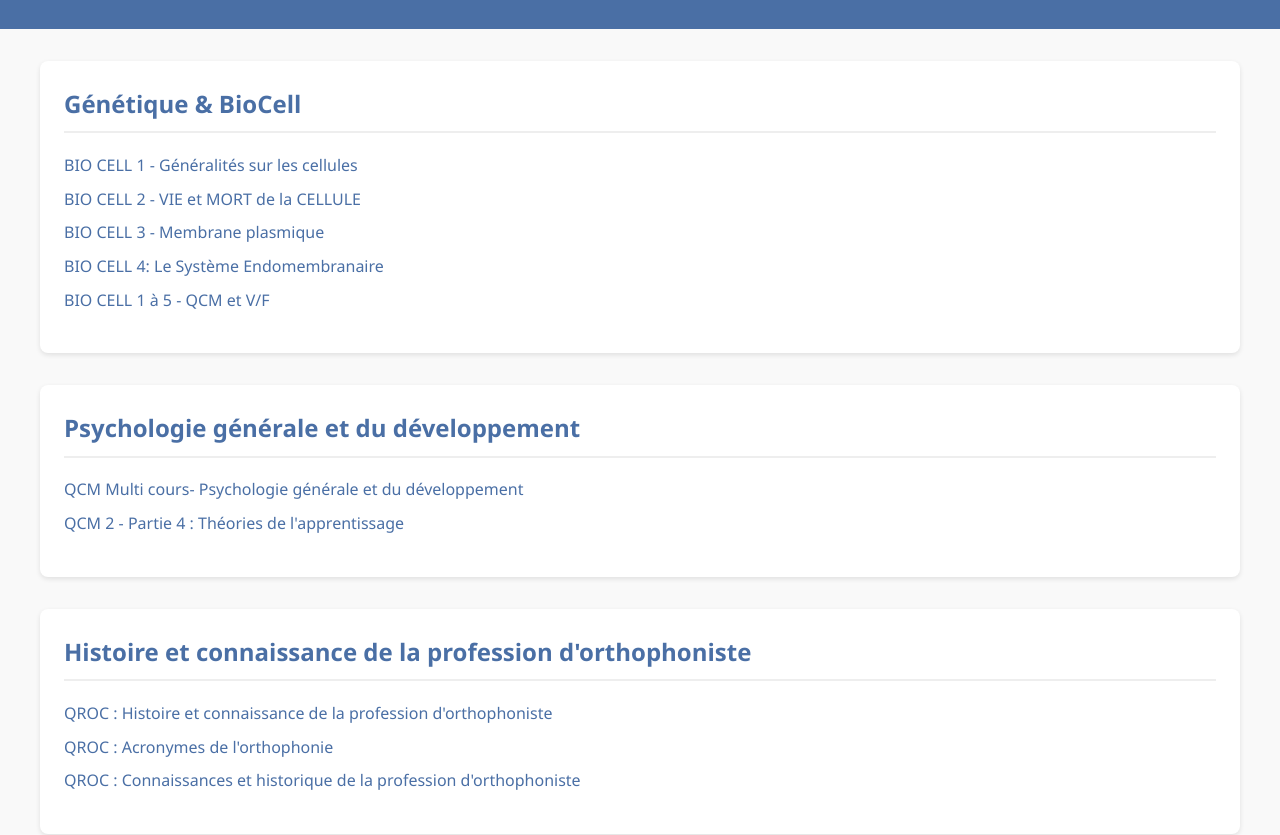
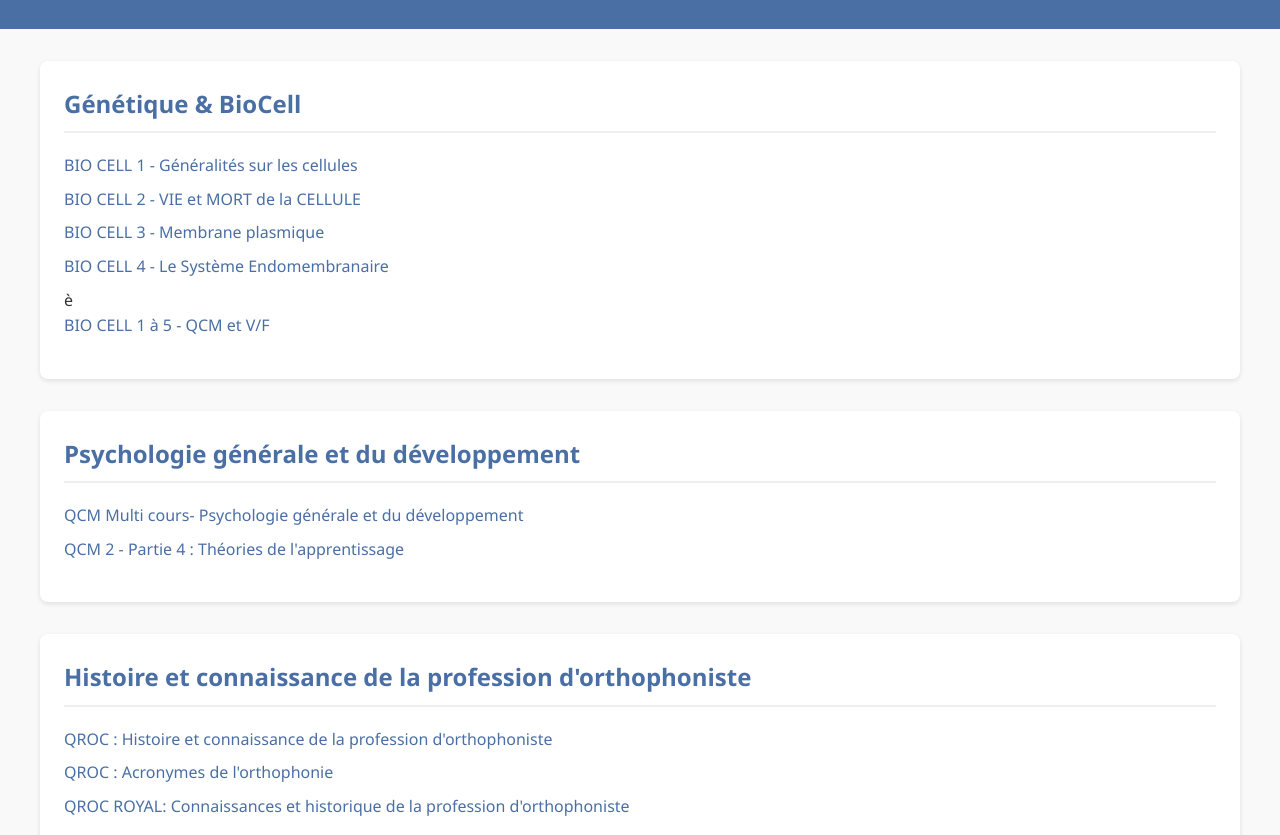
Before and after one commit to mjofrance/Orthoponie-1ere-ann-e, a plain HTML site: page index.html in a window 1280 px wide. Shown: the part 117-952 px from the top of the page. Drawn offline with Linux system fonts and the light colour scheme.

Commit message:
Update index.html

```diff
--- a/index.html
+++ b/index.html
@@ -78,7 +78,7 @@
                 <li><a href="BIO-CELL-1-Généralités-sur-les-cellules.html">BIO CELL 1 - Généralités sur les cellules</a></li>
                 <li><a href="BIO-CELL-2-VIE-et-MORT-de-la-CELLULE.html">BIO CELL 2 - VIE et MORT de la CELLULE</a></li>
 				<li><a href="BIO-CELL-3-Membrane-plasmique.html">BIO CELL 3 - Membrane plasmique</a></li>
-				<li><a href="BIO_CELL_4_ Systeme_endomembranaire.html">BIO CELL 4: Le Système Endomembranaire</a></li>
+				<li><a href="BIO_CELL_4_ Systeme_endomembranaire.html">BIO CELL 4 - Le Système Endomembranaire</a></li>è
 				<li><a href="VF&QCMcoursVF.html">BIO CELL 1 à 5 - QCM et V/F </a></li>
             </ul>
         </section>
@@ -96,7 +96,7 @@
             <ul class="qcm-list">
                 <li><a href="Histoire-et-connaissance-de-la-profession.html">QROC : Histoire et connaissance de la profession d'orthophoniste</a></li>
 				<li><a href="Acronymes-de-l-orthophonie.html">QROC : Acronymes de l'orthophonie</a></li>
-				<li><a href="Histoire-et-connaissance-de-la-profession-QROC-royal.html">QROC : Connaissances et historique de la profession d'orthophoniste</a></li>
+				<li><a href="Histoire-et-connaissance-de-la-profession-QROC-royal.html">QROC ROYAL: Connaissances et historique de la profession d'orthophoniste</a></li>
 
             </ul>
         </section>
```
